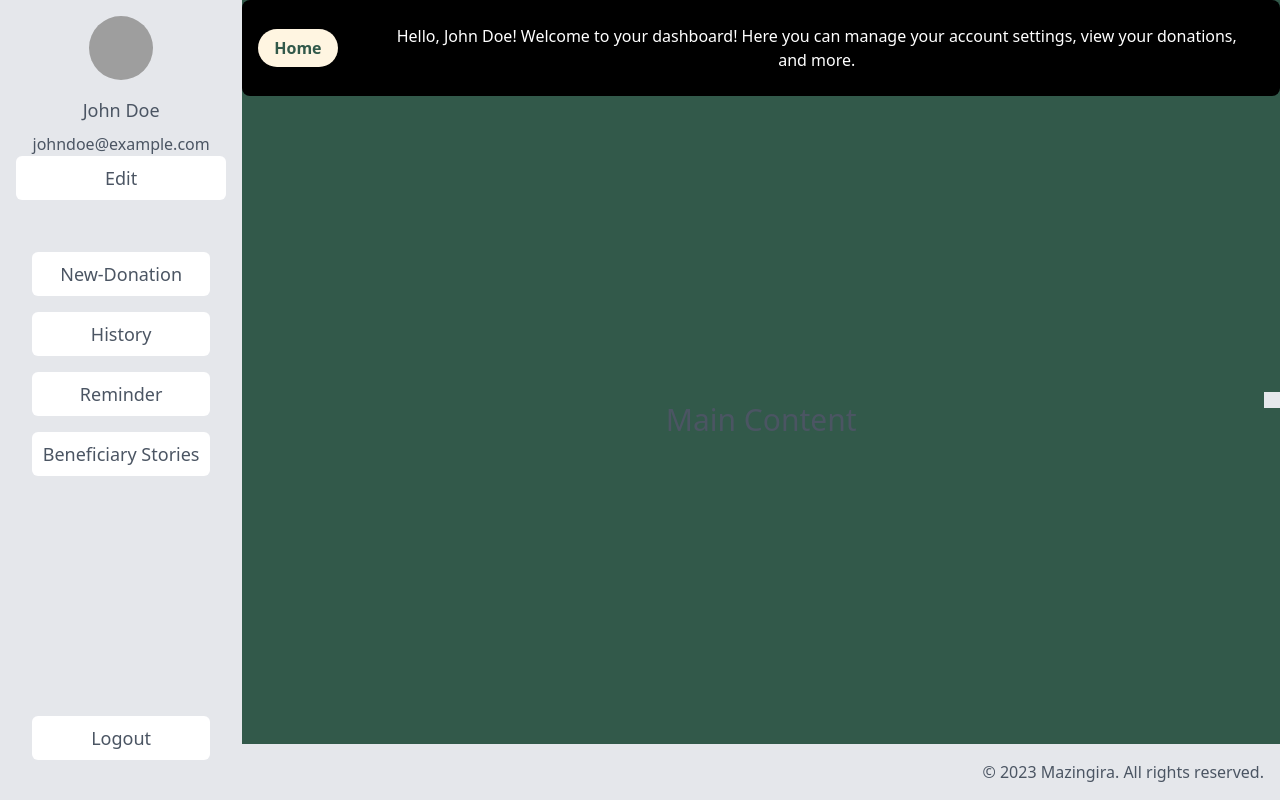
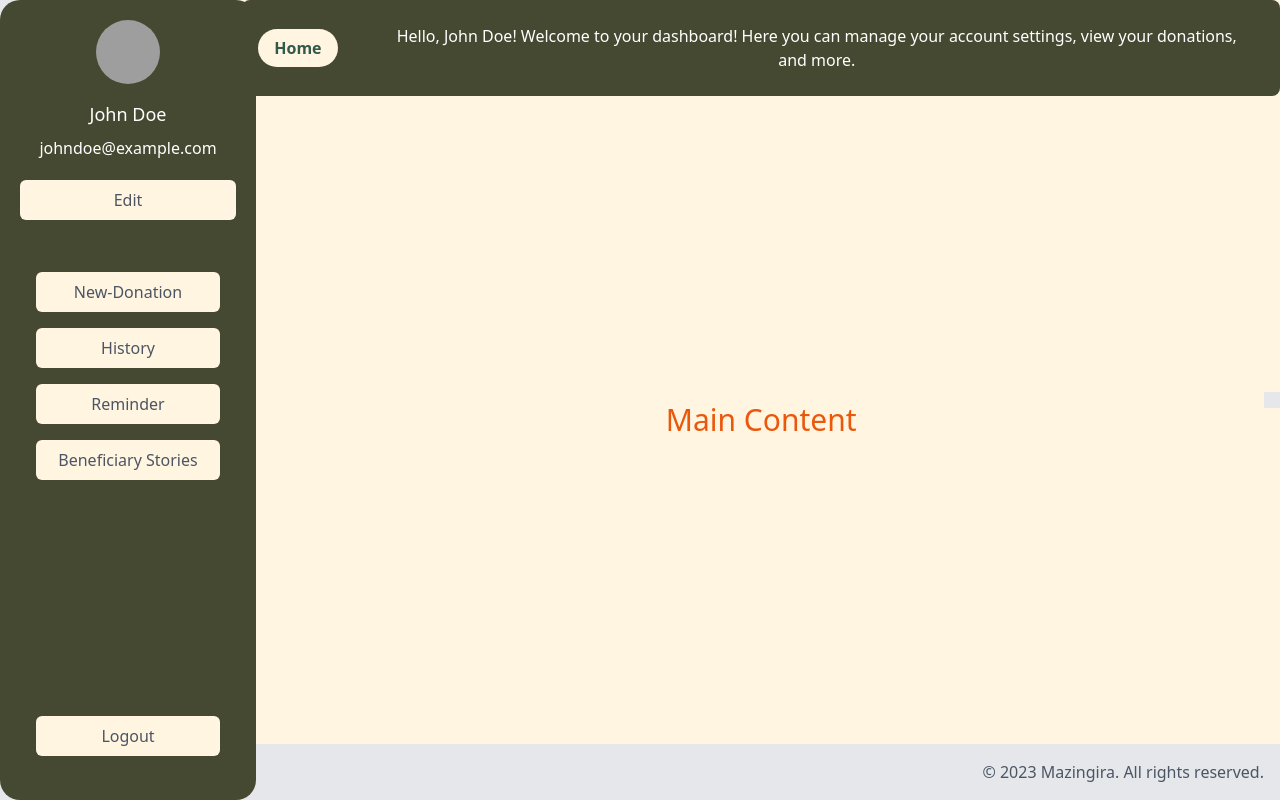
Before and after one commit to BrunoKiptoo/Mazingraa, a React (Create React App) app: page /donor-dashboard in a window 1280 px wide. Built offline with nearby package versions, Linux system fonts and the light colour scheme; grey boxes are pictures that could not be loaded.

Commit message:
added navbar

```diff
--- a/src/components/Donor/Dashboard.js
+++ b/src/components/Donor/Dashboard.js
@@ -47,7 +47,7 @@ function Dashboard() {
           {isSidebarOpen && (
             <div className="w-1/5 bg-gray-200">
               {/* Sidebar Container */}
-              <div className="flex flex-col h-full p-4 ">
+              <div className="flex flex-col h-full p-4  sidebar-container ">
                 {/* Profile Picture */}
               {/* Profile Picture */}
 <div className="flex items-center justify-center mb-4">
@@ -88,7 +88,7 @@ function Dashboard() {
                     className="w-full mb-2 px-2 py-1 rounded-md"
                   />
                 ) : (
-                  <p className="text-gray-600 text-lg font-medium mb-2">{name}</p>
+                  <p className="text-white text-lg font-medium mb-2">{name}</p>
                 )}
 
                 {/* Email */}
@@ -100,44 +100,44 @@ function Dashboard() {
                     className="w-full mb-4 px-2 py-1 rounded-md"
                   />
                 ) : (
-                  <p className="text-gray-600">{email}</p>
+                  <p className="text-white mb-5">{email}</p>
                 )}
 
                 {/* Edit Icon */}
                 {isEditFormOpen ? (
                   <button
-                    className="py-2 mb-2 bg-white hover:bg-gray-100 text-gray-600 text-lg font-medium rounded-md"
+                    className="py-2 mb-2 bg-[#fff5e1] hover:bg-yellow-200 text-[#32594a] text-gray-600 font-medium rounded-md"
                     onClick={handleSaveClick}
                   >
                     Save
                   </button>
                 ) : (
                   <button
-                    className="py-2 mb-2 bg-white hover:bg-gray-100 text-gray-600 text-lg font-medium rounded-md mb-9"
+                    className="py-2 mb-2 bg-[#fff5e1] hover:bg-yellow-200 text-[#32594a] text-gray-600 font-medium rounded-md mb-9"
                     onClick={handleEditClick}
                   >
                     Edit
                   </button>
                 )}
                <div class="flex flex-col h-full p-4">
-  <a href="/new-donation" class="py-2 mb-2 bg-white hover:bg-gray-100 text-gray-600 text-lg font-medium rounded-md mb-4">New-Donation</a>
-  <a href="/history" class="py-2 mb-2 bg-white hover:bg-gray-100 text-gray-600 text-lg font-medium rounded-md mb-4">History</a>
-  <a href="/reminder" class="py-2 mb-2 bg-white hover:bg-gray-100 text-gray-600 text-lg font-medium rounded-md mb-4">Reminder</a>
-  <a href="/beneficiary-stories" class="py-2 mb-2 bg-white hover:bg-gray-100 text-gray-600 text-lg font-medium rounded-md">Beneficiary Stories</a>
-  <a href="/login" class="py-2 mb-2 mt-auto bg-white hover:bg-gray-100 text-gray-600 text-lg font-medium rounded-md">Logout</a>
+  <a href="/new-donation" class="py-2 mb-2 bg-[#fff5e1] hover:bg-yellow-200 text-[#32594a] text-gray-600 font-medium rounded-md mb-4">New-Donation</a>
+  <a href="/history" class="py-2 mb-2 bg-[#fff5e1] hover:bg-yellow-200 text-[#32594a] text-gray-600 font-medium rounded-md mb-4">History</a>
+  <a href="/reminder" class="py-2 mb-2 bg-[#fff5e1] hover:bg-yellow-200 text-[#32594a] text-gray-600 font-medium rounded-md mb-4">Reminder</a>
+  <a href="/beneficiary-stories" class="py-2 mb-2 bg-[#fff5e1] hover:bg-yellow-200 text-[#32594a] text-gray-600 font-medium rounded-md ">Beneficiary Stories</a>
+  <a href="/login" class="py-2 mb-2 mt-auto bg-[#fff5e1] hover:bg-yellow-200 text-[#32594a] text-gray-600 font-medium rounded-md ">Logout</a>
 </div>
 
             </div>
             </div>
           )}
 
-          <div className="flex-grow flex flex-col">
-            <div className="flex-none">
+          <div className="flex-grow flex flex-col ">
+            <div className="flex-none ">
               <DonorNavBar name={name} />
             </div>
             <div className="flex-grow">
               <div className="flex items-center justify-center h-full">
-                <h1 className="text-3xl text-gray-600">Main Content</h1>
+                <h1 className="text-3xl text-orange-600">Main Content</h1>
               </div>
             </div>
             <div className="flex-none">
@@ -154,7 +154,7 @@ function Dashboard() {
                   </span>
                 </div>
                 <div>
-                  <span className="text-gray-600">© 2023 Mazingira. All rights reserved.</span>
+                  <span className="text-gray-600 ">© 2023 Mazingira. All rights reserved.</span>
                 </div>
               </div>
             </div>
--- a/src/components/Donor/DonorNavBar.js
+++ b/src/components/Donor/DonorNavBar.js
@@ -2,7 +2,7 @@ import React from 'react';
 
 function DonorNavBar(props) {
   return (
-    <nav className="bg-black text-white py-2 rounded-lg"> {/* Update rounded class to "rounded-lg" */}
+    <nav className="bg-[#464931] text-white py-2 rounded-lg"> {/* Update rounded class to "rounded-lg" */}
       <div className="flex justify-between items-center px-4">
         <ul className="flex items-center space-x-4">
           <li className="list-none">
--- a/src/index.css
+++ b/src/index.css
@@ -4,7 +4,7 @@
 
 
 body {
-  background-color: #32594a;
+  background-color: #fff5e1;
 
 }
 
@@ -66,7 +66,7 @@ body {
   left: 0; /* Set the left position to 0 */
   z-index: 1000; /* Set the z-index to a higher value to make sure it's on top of other elements */
   width: 20%; /* Set the width of the sidebar */
-  background-color: #fff5e1; /* Set the background color of the sidebar */
+  background-color: #464931; /* Set the background color of the sidebar */
   border-radius: 20px; /* Set the border radius to create smooth edges */
   padding: 20px; /* Add padding to the sidebar */
   overflow-y: auto; /* Add vertical scrollbar if content overflows */
```
